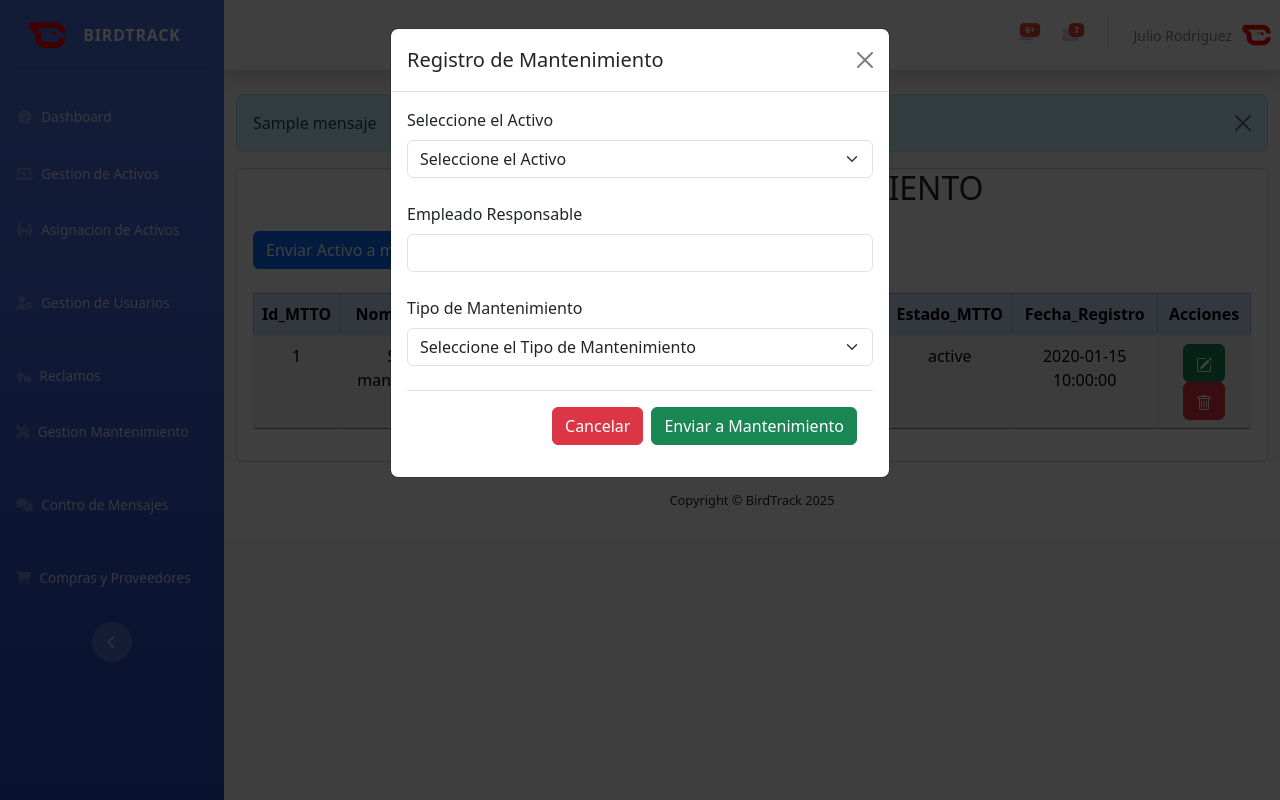
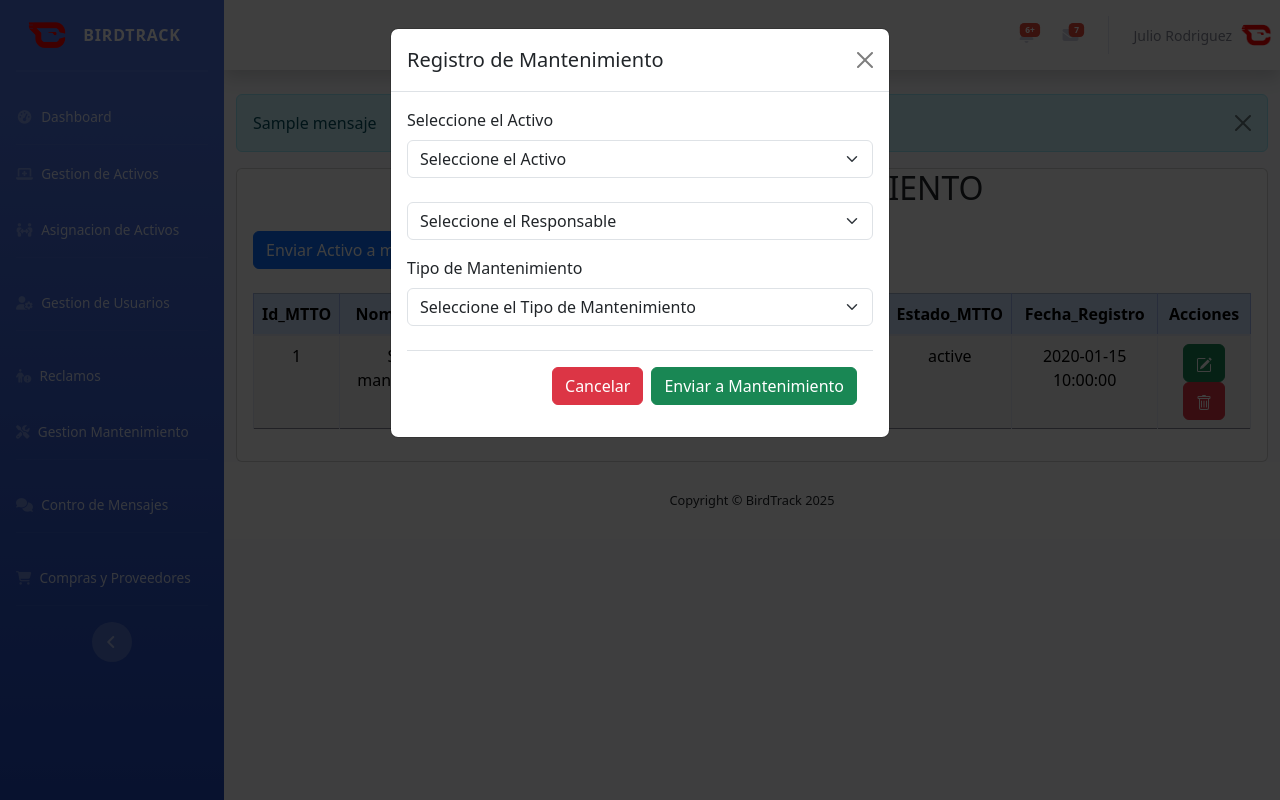
Before and after one commit to keiverzamudia/birdtrack, a PHP site: the page made by app/vista/gestionMantenimiento.php in a window 1280 px wide, after a click on "Enviar Activo a mantenimiento". Run offline with PHP 8.4, Linux system fonts and the light colour scheme; the template is opened without the code that fills it: most values are stand-ins (such as "Sample title", 1, 10 or a date in 2020); some libraries are stand-ins or nearby versions.

Commit message:
Update gestionMantenimiento.php

```diff
--- a/app/vista/gestionMantenimiento.php
+++ b/app/vista/gestionMantenimiento.php
@@ -41,10 +41,12 @@ require_once 'componentes/menu.php';
                     } ?>
                   </select>
                 </div>
-                <div class="mb-4">
-                  <label for="responsable" class="form-label">Empleado Responsable</label>
-                  <input type="text" class="form-control" id="responsable" name="responsable" required>
-                </div>
+                <select class="form-select mb-3" name="responsable" id="responsable" required>
+                  <option selected disabled>Seleccione el Responsable</option>
+                  <?php foreach ($usuarios as $usuario) {
+                    echo "<option value='" . $usuario['cedula_empleado'] . "'>" . $usuario['Nombre_Empleado'] . "</option>";
+                  } ?>
+                </select>
                 <div class="mb-4">
                   <label for="tipo" class="form-label">Tipo de Mantenimiento</label>
                   <select class="form-select mb-3" name="tipo" id="tipo" required>
@@ -109,7 +111,7 @@ require_once 'componentes/menu.php';
                     <td> <?= $mantenimiento['id_mantenimiento'] ?> </td>
                     <td> <?= $mantenimiento['nombre_activo'] ?> </td>
                     <td> <?= $mantenimiento['id_activo'] ?> </td>
-                    <td> <?= $mantenimiento['Empleado_Responsable'] ?> </td>
+                    <td> <?= $mantenimiento['nombre_empleado'] ?> </td>
                     <td> <?= $mantenimiento['tipo_mtto'] ?> </td>
                     <td> <?= $mantenimiento['Estado'] ?> </td>
                     <td> <?= $mantenimiento['Fecha'] ?> </td>
@@ -138,12 +140,11 @@ require_once 'componentes/menu.php';
                             d="M14.5 3a1 1 0 0 1-1 1H13v9a2 2 0 0 1-2 2H5a2 2 0 0 1-2-2V4h-.5a1 1 0 0 1-1-1V2a1 1 0 0 1 1-1H6a1 1 0 0 1 1-1h2a1 1 0 0 1 1 1h3.5a1 1 0 0 1 1 1zM4.118 4 4 4.059V13a1 1 0 0 0 1 1h6a1 1 0 0 0 1-1V4.059L11.882 4zM2.5 3h11V2h-11z" />
                         </svg>
                       </button>
-
-                    </td>
-                  </tr>
+                </form>
+                </td>
+                </tr>
               </tbody>
 
-              <!--modal de edicion-->
               <div class="modal fade" id="editar<?= $mantenimiento['id_mantenimiento'] ?>" data-bs-backdrop="static"
                 data-bs-keyboard="false" tabindex="-1" aria-labelledby="staticBackdropLabel" aria-hidden="true">
                 <div class="modal-dialog">
@@ -157,12 +158,20 @@ require_once 'componentes/menu.php';
                     <!-- formulario de edicion a mantenimiento -->
                     <div class="modal-body">
                       <form method="POST">
-                        <input type="hidden" name="id" value="<?= $mantenimiento['id_mantenimiento'] ?>">
+                        <input type="hidden" name="id" value="<?php $mantenimiento['id_mantenimiento'] ?>">
                         <div class="mb-4">
+
                           <label for="InputEmpleado" class="form-label">Empleado Responsable</label>
-                          <input type="text" class="form-control" name='responsable' id="InputEmpleado"
-                            aria-describedby="empleadoHelp" value="<?php echo $mantenimiento['Empleado_Responsable']; ?>"
-                            required>
+                          <select class="form-control" name='responsable' id="InputEmpleado" aria-describedby="empleadoHelp"
+                            value="<?php echo $usuarios['cedula_empleado']; ?>" required>
+                            <option selected disabled><?php echo $mantenimiento['nombre_empleado'] ?>
+                              <?php foreach ($usuarios as $empleado) {
+                                echo "<option value='" . $empleado['cedula_empleado'] . "'>"
+                                  . $empleado['Nombre_Empleado'] . "</option>";
+
+                              } ?>
+                            </option>
+                          </select>
                           <div id="empleadolHelp" class="form-text">Ingrese el Nombre del Responable del
                             Activo</div>
                         </div>
@@ -248,7 +257,7 @@ require_once 'componentes/menu.php';
       $(".btnEliminar").each((index, element) => {
         $(element).on('click', (e) => {
           $('#btnEliminarMantenimiento').val($(e.target).closest('tr').find('td:eq(0)').text())
-          $('#nombreEliminacion').text($(e.target).closest('tr').find('td:eq(1)').text())
+          $('#nombreEliminacion').text($(e.target).closest('tr').find('td:eq(0)').text())
         })
       })
     });
```
